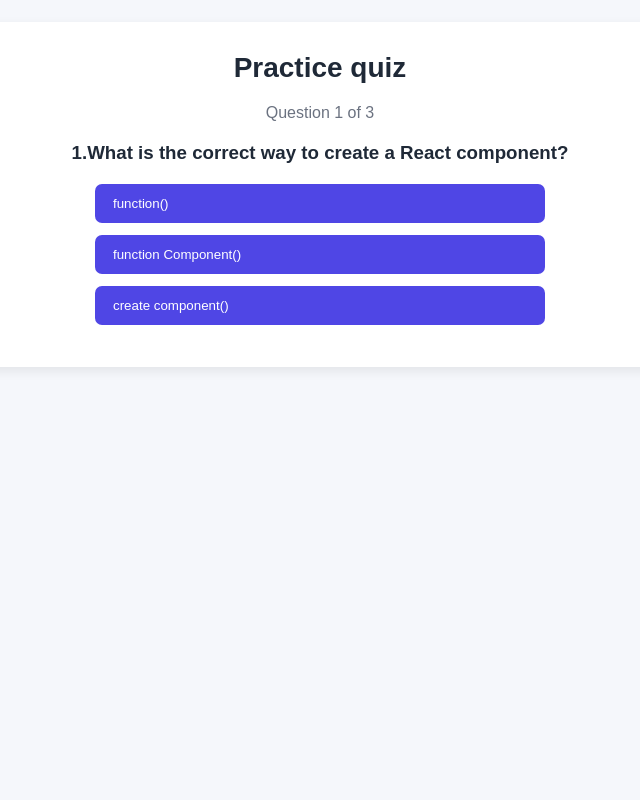
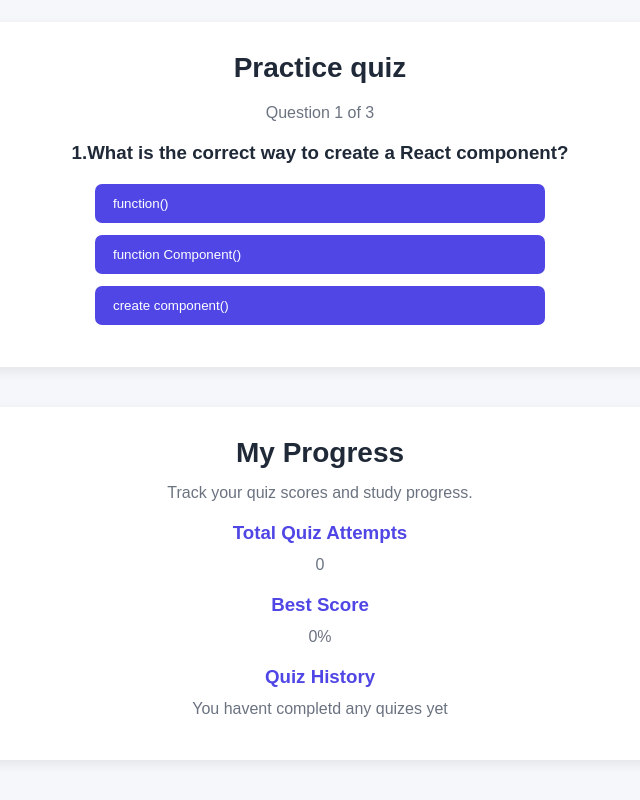
Before and after one commit to asha32/studybuddy, a React (Vite) app: page / in a window 1280 px wide. Shown: the part 1202-2002 px from the top of the page, without its empty margins (320-960 px from the left). Before the commit the page ends 1609 px from the top, so only its background shows below. Built offline with nearby package versions, Linux system fonts and the light colour scheme.

Commit message:
added progress tracking

```diff
--- a/src/App.jsx
+++ b/src/App.jsx
@@ -1,5 +1,6 @@
 import Notes from "./components/Notes";
 import Quiz from "./components/Quiz";
+import Progress from "./components/Progress";
 
 function App() {
   return (
@@ -11,7 +12,7 @@
           <a href="#">Dashboard</a>
           <a href="#notes">My Notes</a>
           <a href="#quiz">Quiz</a>
-          <a href="#">Progress</a>
+          <a href="#progress">Progress</a>
           <a href="#">Study Timer</a>
         </div>
       </nav>
@@ -49,6 +50,7 @@
 
       <Notes />
       <Quiz/>
+      <Progress/>
     </div>
   );
 }
--- /dev/null
+++ b/src/components/Progress.jsx
@@ -0,0 +1,70 @@
+import { useEffect, useState } from "react";
+
+function Progress() {
+    // return(
+    //     <div id = "progress">
+    //         <h1>My Progress</h1>
+    //         <p>Track your quiz scores and study progress.</p>
+
+    //         <div>
+    //             <h3>Total Quiz Attempts</h3>
+    //             <p>0</p>
+    //         </div>
+    //         <div>
+    //             <h3>Best Score</h3>
+    //             <p>0</p>
+    //         </div>
+    //     </div>
+    // );
+
+    const [attempts, setAttempts] = useState([]);
+
+    useEffect(() => {
+        const savedAttempts = JSON.parse(
+            localStorage.getItem("quizAttempts") || "[]"
+        );
+
+        setAttempts(savedAttempts);
+    }, []);
+
+    const totalAttempts = attempts.length;
+
+    const bestScore =
+        totalAttempts > 0
+            ? Math.max(
+                ...attempts.map(
+                    (attempt) => (attempt.score / attempt.total) * 100))
+            : 0;
+
+    return (
+        <div id="progress">
+            <h1>My Progress</h1>
+            <p>Track your quiz scores and study progress.</p>
+
+            <div>
+                <h3>Total Quiz Attempts</h3>
+                <p>{totalAttempts}</p>
+            </div>
+
+            <div>
+                <h3>Best Score</h3>
+                <p>{bestScore.toFixed(0)}%</p>
+            </div>
+
+            <div>
+                <h3>Quiz History</h3>
+
+                {attempts.length === 0 ? (
+                    <p>You havent completd any quizes yet</p>) :
+                    (attempts.map((attempt, index) => (
+                        <p key={index}>
+                            Attempt {index + 1}: {attempt.score} out of{" "}
+                            {attempt.total} - {attempt.date}
+                        </p>
+                    )))}
+            </div>
+        </div>
+    );
+}
+
+export default Progress;
--- a/src/components/Quiz.jsx
+++ b/src/components/Quiz.jsx
@@ -63,15 +63,36 @@
         }
 
     };
+
     const nextQuestion = () => {
         if (currentQuestion < questions.length - 1) {
             setCurrentQuestion(currentQuestion + 1);
             setSelectedAnswer(null);
         }
-        else {
+        // else {
+        //     setFinished(true);
+        // }
+
+        else{
+            const attempts = JSON.parse(
+                localStorage.getItem("quizAttempts") || "[]"
+            );
+
+            const newAttempt = {
+                score: score,
+                total: questions.length,
+                date: new Date().toLocaleDateString(),
+            };
+
+            localStorage.setItem(
+                "quizAttempts",
+                JSON.stringify([...attempts, newAttempt])
+            );
+
             setFinished(true);
         }
     };
+
     const restartQuiz = () => {
         setCurrentQuestion(0);
         setSelectedAnswer(null);
--- a/src/index.css
+++ b/src/index.css
@@ -163,3 +163,29 @@
     cursor: not-allowed;
     opacity: 0.8;
 }
+
+#progress{
+    background-color: white;
+    margin: 40px auto;
+    padding: 30px;
+    max-width: 800px;
+    border-radius: 12px;
+    box-shadow: 0 4px 12px rgba(0, 0, 0, 0.08);
+    text-align: center;
+}
+
+#progress h1{
+    font-size: 28px;
+    margin-bottom: 15px;
+    color: #1f2937;
+}
+
+#progress h3{
+    margin: 20px 0 10px;
+    color: #4f46e5;
+}
+
+#progress p{
+    color: #6b7280;
+    margin: 12px 0;
+}
```
